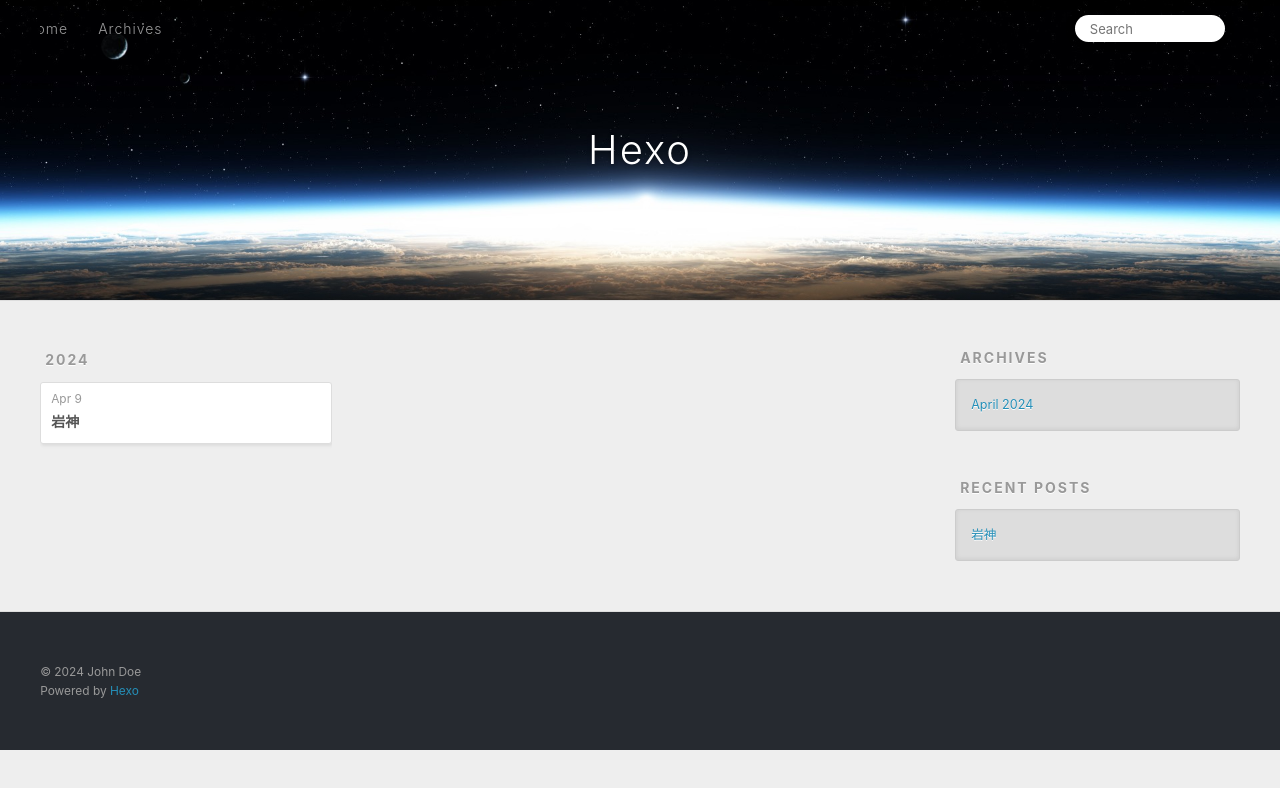
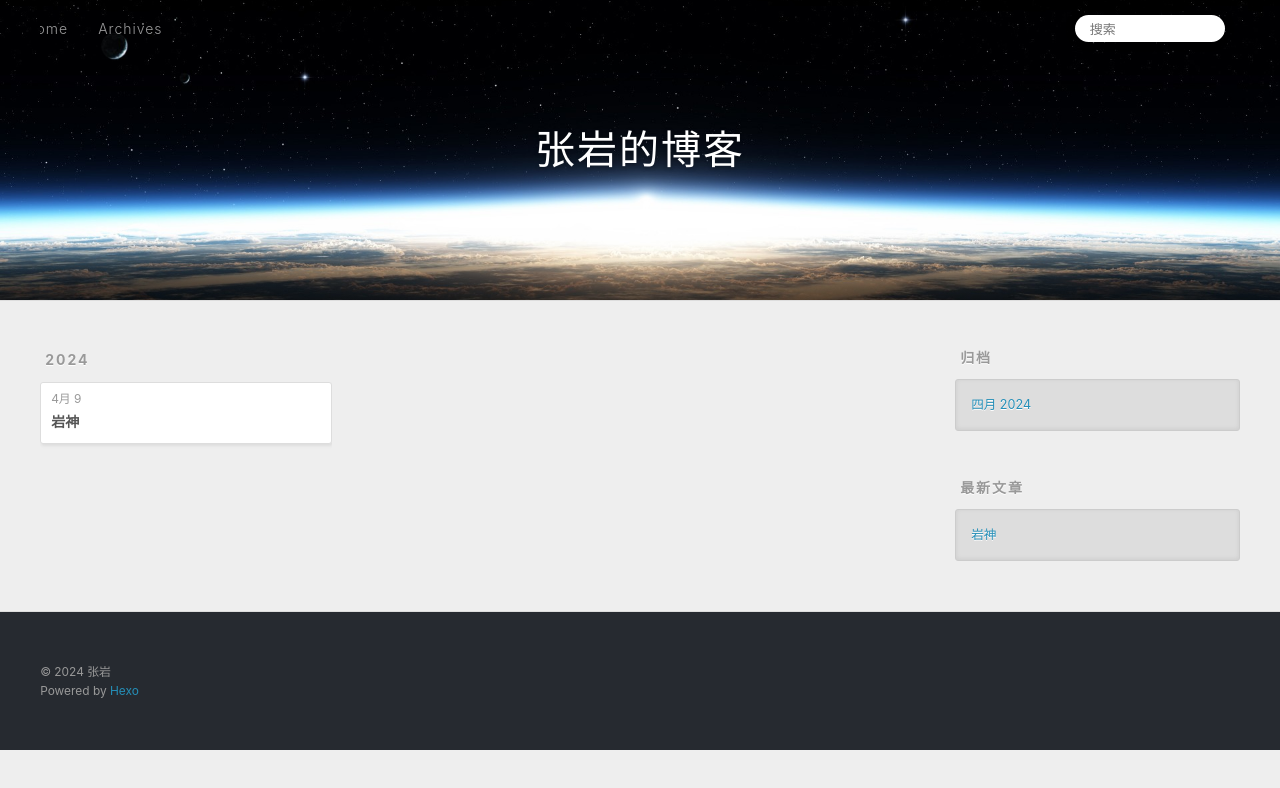
Before and after one commit to xxxkkk578/xxxkkk578.github.io, a plain HTML site: page archives/index.html in a window 1280 px wide. Both pictures are taken after a click on the link 1232 px from the left and 27 px from the top of the page. Drawn offline with Linux system fonts and the light colour scheme.

Commit message:
Site updated: 2024-04-09 16:45:24

```diff
--- a/archives/index.html
+++ b/archives/index.html
@@ -4,17 +4,20 @@
   <meta charset="utf-8">
 
 
-  <title>Archives | Hexo</title>
+  <title>归档 | 张岩的博客</title>
   <meta name="viewport" content="width=device-width, initial-scale=1, shrink-to-fit=no">
-  <meta property="og:type" content="website">
-<meta property="og:title" content="Hexo">
-<meta property="og:url" content="http://example.com/archives/index.html">
-<meta property="og:site_name" content="Hexo">
-<meta property="og:locale" content="en_US">
-<meta property="article:author" content="John Doe">
+  <meta name="description" content="随手写写">
+<meta property="og:type" content="website">
+<meta property="og:title" content="张岩的博客">
+<meta property="og:url" content="http://xxxkkk578.github.io/archives/index.html">
+<meta property="og:site_name" content="张岩的博客">
+<meta property="og:description" content="随手写写">
+<meta property="og:locale" content="zh_CN">
+<meta property="article:author" content="张岩">
+<meta property="article:tag" content="养老">
 <meta name="twitter:card" content="summary">
 
-    <link rel="alternate" href="/atom.xml" title="Hexo" type="application/atom+xml">
+    <link rel="alternate" href="/atom.xml" title="张岩的博客" type="application/atom+xml">
 
 
     <link rel="shortcut icon" href="/favicon.png">
@@ -39,7 +42,7 @@
   <div id="header-outer" class="outer">
     <div id="header-title" class="inner">
       <h1 id="logo-wrap">
-        <a href="/" id="logo">Hexo</a>
+        <a href="/" id="logo">张岩的博客</a>
       </h1>
 
     </div>
@@ -55,12 +58,12 @@
       <nav id="sub-nav">
 
 
-          <a class="nav-icon" href="/atom.xml" title="RSS Feed"><span class="fa fa-rss"></span></a>
+          <a class="nav-icon" href="/atom.xml" title="RSS 订阅"><span class="fa fa-rss"></span></a>
 
-        <a class="nav-icon nav-search-btn" title="Search"><span class="fa fa-search"></span></a>
+        <a class="nav-icon nav-search-btn" title="搜索"><span class="fa fa-search"></span></a>
       </nav>
       <div id="search-form-wrap">
-        <form action="//google.com/search" method="get" accept-charset="UTF-8" class="search-form"><input type="search" name="q" class="search-form-input" placeholder="Search"><button type="submit" class="search-form-submit">&#xF002;</button><input type="hidden" name="sitesearch" value="http://example.com"></form>
+        <form action="//google.com/search" method="get" accept-charset="UTF-8" class="search-form"><input type="search" name="q" class="search-form-input" placeholder="搜索"><button type="submit" class="search-form-submit">&#xF002;</button><input type="hidden" name="sitesearch" value="http://xxxkkk578.github.io"></form>
       </div>
     </div>
   </div>
@@ -84,7 +87,7 @@
   <div class="archive-article-inner">
     <header class="archive-article-header">
       <a href="/2024/04/09/hello-world/" class="archive-article-date">
-  <time class="dt-published" datetime="2024-04-09T08:10:26.837Z" itemprop="datePublished">Apr 9</time>
+  <time class="dt-published" datetime="2024-04-09T08:10:26.837Z" itemprop="datePublished">4月 9</time>
 </a>
 
 
@@ -116,9 +119,9 @@
 
 
   <div class="widget-wrap">
-    <h3 class="widget-title">Archives</h3>
+    <h3 class="widget-title">归档</h3>
     <div class="widget">
-      <ul class="archive-list"><li class="archive-list-item"><a class="archive-list-link" href="/archives/2024/04/">April 2024</a></li></ul>
+      <ul class="archive-list"><li class="archive-list-item"><a class="archive-list-link" href="/archives/2024/04/">四月 2024</a></li></ul>
     </div>
   </div>
 
@@ -126,7 +129,7 @@
 
 
   <div class="widget-wrap">
-    <h3 class="widget-title">Recent Posts</h3>
+    <h3 class="widget-title">最新文章</h3>
     <div class="widget">
       <ul>
 
@@ -147,7 +150,7 @@
   <div class="outer">
     <div id="footer-info" class="inner">
 
-      &copy; 2024 John Doe<br>
+      &copy; 2024 张岩<br>
       Powered by <a href="https://hexo.io/" target="_blank">Hexo</a>
     </div>
   </div>
```
Also changed, not shown: 2024/04/09/hello-world/index.html (+16 -15 lines), archives/2024/04/index.html (+20 -17 lines), archives/2024/index.html (+20 -17 lines), index.html (+20 -17 lines).
